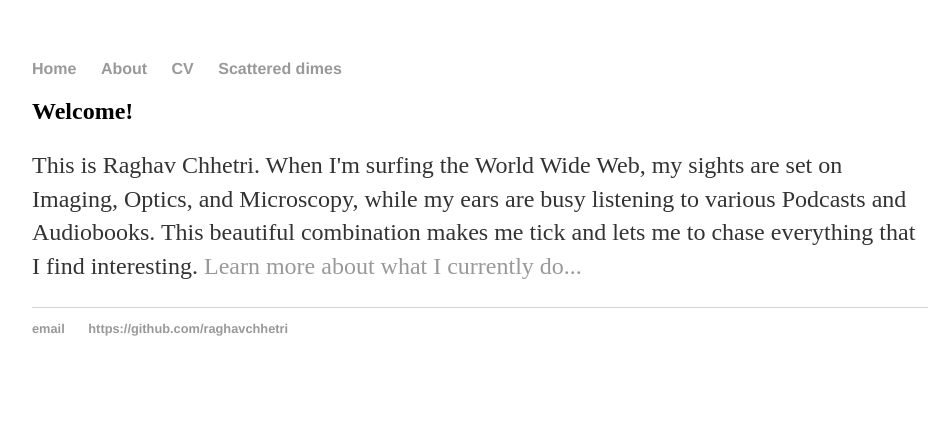
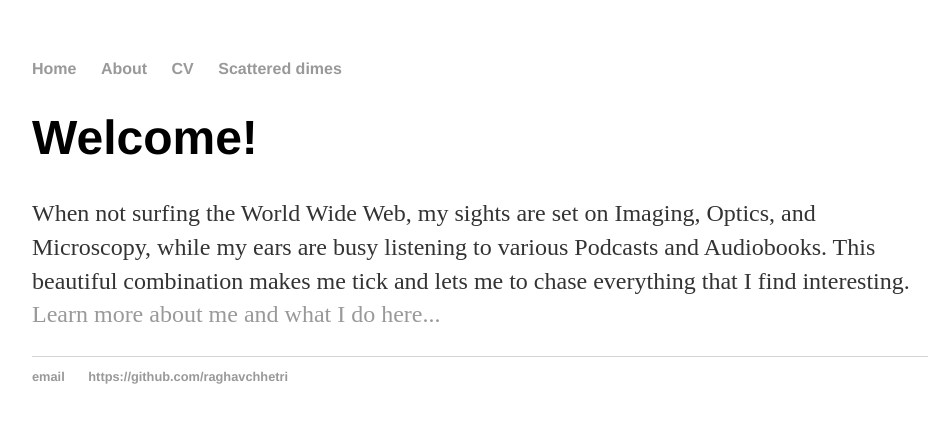
Before and after one commit to raghavchhetri/raghavchhetri.github.io, a Jekyll site: the page built from index.html, in a window 1280 px wide. Shown: the top 423 px of the page, without its empty margins (160-1104 px from the left). Built offline with Jekyll 4.4.1, drawn with Linux system fonts in a browser that asks for light colours.

Commit message:
Update index.html

```diff
--- a/index.html
+++ b/index.html
@@ -3,9 +3,9 @@
 title: Science is hard. It rocks though... Stay with it!
 ---
 <div class="blurb">
-	<h2>Welcome!</h2>
-	<p> This is Raghav Chhetri. When I'm surfing the World Wide Web, my sights are set on Imaging, Optics, and Microscopy,
+	<h1>Welcome!</h1>
+	<p>When not surfing the World Wide Web, my sights are set on Imaging, Optics, and Microscopy,
 		while my ears are busy listening to various Podcasts and Audiobooks.
 		This beautiful combination makes me tick and lets me to chase everything that I find interesting.
-		<a href="/about">Learn more about what I currently do...</a></p>
+		<a href="/about">Learn more about me and what I do here...</a></p>
 </div><!-- /.blurb -->
```
